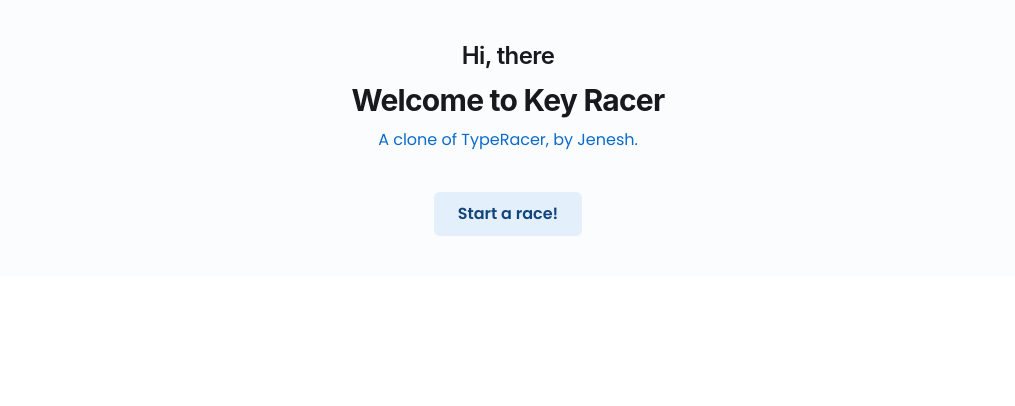
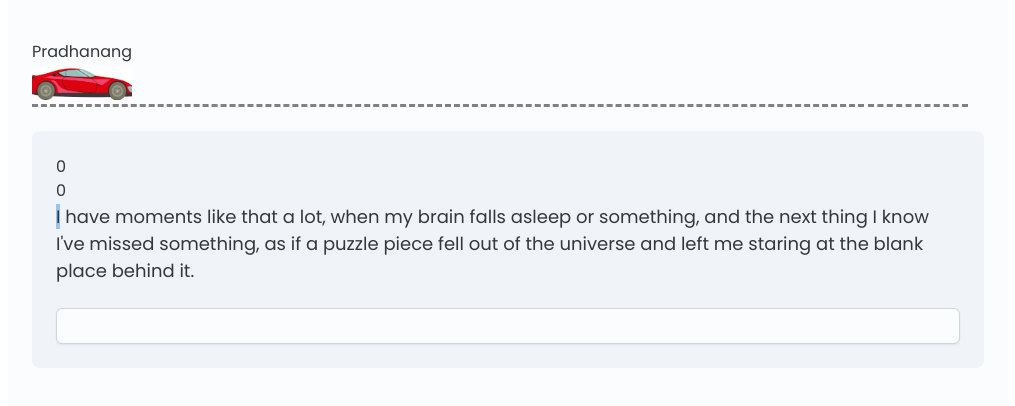
Before and after one commit to JemyJenesh/key-race-app, a React (Create React App) app: page /player in a window 1280 px wide. Before the commit this address led to /. Shown: the top 406 px of the page, without its empty margins (132-1147 px from the left). Built offline with nearby package versions, Linux system fonts and the light colour scheme; no server answers.

Commit message:
Switching to firebase

```diff
--- a/src/components/Track.js
+++ b/src/components/Track.js
@@ -2,13 +2,14 @@ import Sheet from "@mui/joy/Sheet";
 
 const Track = ({ children }) => {
   return (
-    <>
+    <Sheet sx={{ display: "flex", gap: "4px" }}>
       <Sheet
         sx={{
           flex: 1,
           borderBottom: 3,
           borderColor: "gray",
           borderBottomStyle: "dashed",
+          pb: 0.5,
         }}
       >
         {children}
@@ -22,7 +23,7 @@ const Track = ({ children }) => {
           mr: 2,
         }}
       />
-    </>
+    </Sheet>
   );
 };
 
--- /dev/null
+++ b/src/components/Typing.js
@@ -0,0 +1,187 @@
+import Input from "@mui/joy/Input";
+import Typography from "@mui/joy/Typography";
+import Sheet from "@mui/joy/Sheet";
+
+import Track from "./Track";
+import Car from "./Car";
+import { useEffect, useRef, useState } from "react";
+import { useTheme } from "@mui/joy";
+import { useCountdown } from "../hooks/useCountdown";
+
+const calculateSpeed = (startTime, endTime, characterCount) => {
+  const time = endTime - startTime;
+  const timeInMin = time / 60000;
+
+  return Math.floor(characterCount / 5 / timeInMin);
+};
+
+const Typing = () => {
+  const words = [
+    "I",
+    "have",
+    "moments",
+    "like",
+    "that",
+    "a",
+    "lot,",
+    "when",
+    "my",
+    "brain",
+    "falls",
+    "asleep",
+    "or",
+    "something,",
+    "and",
+    "the",
+    "next",
+    "thing",
+    "I",
+    "know",
+    "I've",
+    "missed",
+    "something,",
+    "as",
+    "if",
+    "a",
+    "puzzle",
+    "piece",
+    "fell",
+    "out",
+    "of",
+    "the",
+    "universe",
+    "and",
+    "left",
+    "me",
+    "staring",
+    "at",
+    "the",
+    "blank",
+    "place",
+    "behind",
+    "it.",
+  ];
+  const text = words.join(" ");
+  const inputRef = useRef();
+  const [counter, start] = useCountdown(5, 1000);
+
+  const theme = useTheme();
+  const [wordIndex, setWordIndex] = useState(0);
+  const [input, setInput] = useState("");
+  const [startTime, setStartTime] = useState(0);
+  const isOver = wordIndex >= words.length;
+  const progress = Math.floor((wordIndex / words.length) * 100);
+  const [speed, setSpeed] = useState(0);
+
+  const [errorIndex, setErrorIndex] = useState(null);
+
+  const currentWord = words[wordIndex];
+
+  useEffect(() => {
+    currentWord?.split("").some((c, i) => {
+      if (input[i] && c !== input[i]) {
+        setErrorIndex(i);
+      } else {
+        setErrorIndex(null);
+      }
+      return c !== input[i];
+    });
+  }, [input]);
+
+  const handleChange = (e) => {
+    const value = e.target.value;
+    const lastChar = value.charAt(value.length - 1);
+
+    if (
+      (lastChar === " " || wordIndex === words.length - 1) &&
+      value.trim() === words[wordIndex]
+    ) {
+      setSpeed(
+        calculateSpeed(
+          startTime,
+          new Date().getTime(),
+          words.slice(0, wordIndex).join(" ").length
+        )
+      );
+      setWordIndex((prev) => prev + 1);
+      setInput("");
+    } else {
+      setInput(value);
+    }
+  };
+
+  const handleKeyDown = (e) => {
+    if (e.key !== "Backspace") {
+      console.log(e.key);
+    } else {
+      console.log("Backspace press");
+    }
+    console.log(input, e.key);
+  };
+
+  const getCurrentWords = () => {
+    return currentWord?.split("").map((c, i) => (
+      <Typography
+        key={i}
+        bgcolor={
+          errorIndex !== null && i >= errorIndex
+            ? theme.colorSchemes.light.palette.danger.softActiveBg
+            : theme.colorSchemes.light.palette.primary.softActiveBg
+        }
+      >
+        {c}
+      </Typography>
+    ));
+  };
+
+  useEffect(() => {
+    start();
+  }, []);
+
+  useEffect(() => {
+    if (counter === 0) {
+      setStartTime(new Date().getTime());
+      inputRef.current?.focus();
+    }
+  }, [counter]);
+
+  return (
+    <Sheet
+      sx={{
+        maxWidth: 1000,
+        minWidth: 800,
+        marginX: "auto",
+        minHeight: "100vh",
+        p: 3,
+      }}
+    >
+      <Track>
+        <Car name="Pradhanang" progress={progress} />
+      </Track>
+      <Sheet
+        color="neutral"
+        variant="soft"
+        sx={{ mt: 3, p: 3, borderRadius: 8 }}
+      >
+        <Typography>{counter}</Typography>
+        <Typography>{speed}</Typography>
+        <Typography fontSize="lg" marginBottom={3}>
+          <Typography textColor="gray">
+            {words.slice(0, wordIndex).join(" ")}
+          </Typography>{" "}
+          {getCurrentWords()}{" "}
+          <Typography>{words.slice(wordIndex + 1).join(" ")}</Typography>
+        </Typography>
+        <Input
+          ref={inputRef}
+          value={input}
+          onChange={handleChange}
+          onKeyDown={handleKeyDown}
+          readOnly={isOver || counter > 0}
+        />
+      </Sheet>
+    </Sheet>
+  );
+};
+
+export default Typing;
--- a/src/index.js
+++ b/src/index.js
@@ -8,6 +8,7 @@ import { theme } from "./config";
 import { GameContextProvider } from "./contexts/gameContext";
 import { PlayerContextProvider } from "./contexts/playerContext";
 import reportWebVitals from "./reportWebVitals";
+import Typing from "./components/Typing";
 
 const root = ReactDOM.createRoot(document.getElementById("root"));
 root.render(
@@ -15,7 +16,8 @@ root.render(
     <BrowserRouter>
       <PlayerContextProvider>
         <GameContextProvider>
-          <App />
+          {/* <App /> */}
+          <Typing />
         </GameContextProvider>
       </PlayerContextProvider>
     </BrowserRouter>
```
